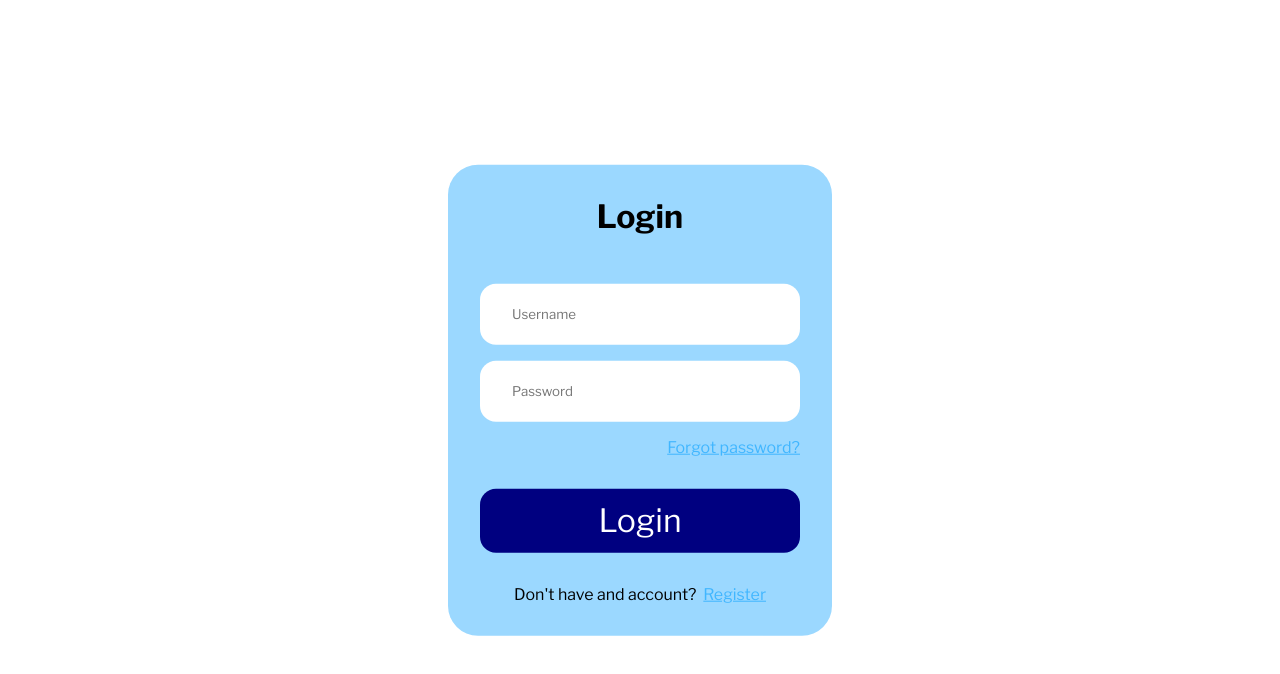
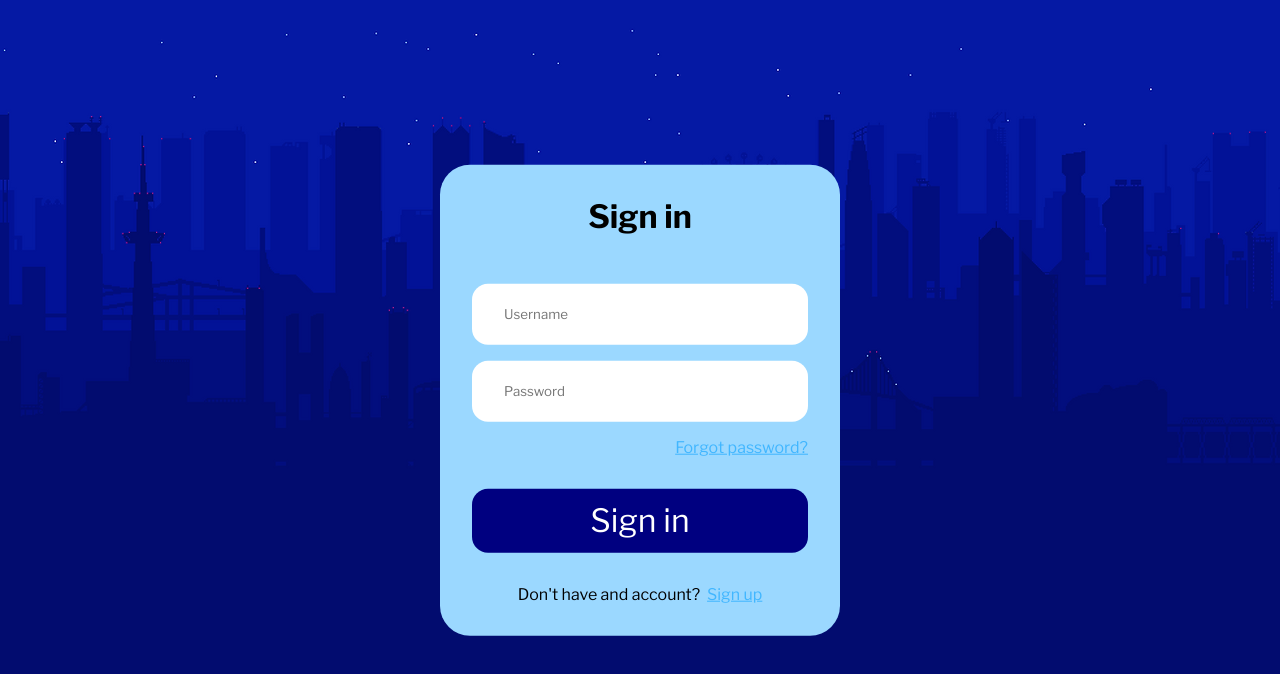
Before and after one commit to KTeacher1004/finaltest.github.io, a plain HTML site: page login.html in a window 1280 px wide. Drawn offline with nearby package versions, Linux system fonts and the light colour scheme.

```diff
--- a/assets/css/login.css
+++ b/assets/css/login.css
@@ -9,9 +9,10 @@
     width: 100vw;
     height: 100vh;
     position: relative;
+    background: url(/assets/images/background/background-login.png);
 }
 .login {
-    width: 30%;
+    width: 400px;
     text-align: center;
     transform: translate(-50%, -50%);
     border: none;
--- a/assets/js/login.js
+++ b/assets/js/login.js
@@ -9,12 +9,5 @@
     e.preventDefault();
 })
 submitBtn.addEventListener('click', (e) => {
-    if(password.value.length < 8 ||password) {
-        passwordText.innerHTML = 'Incorrect password!'
-    }
-    else{
-        passwordText.innerHTML = ''
-    }
+    console.log('later lmfao')
 })
-let a = 'sach7774'
-console.log(a.substring(4))
--- a/login.html
+++ b/login.html
@@ -3,14 +3,14 @@
 <head>
     <meta charset="UTF-8">
     <meta name="viewport" content="width=device-width, initial-scale=1.0">
-    <title>Login</title>
+    <title>Sign in</title>
     <link rel="stylesheet" href="assets/css/login.css">
     <link rel="stylesheet" href="https://cdnjs.cloudflare.com/ajax/libs/font-awesome/6.5.1/css/all.min.css" integrity="sha512-DTOQO9RWCH3ppGqcWaEA1BIZOC6xxalwEsw9c2QQeAIftl+Vegovlnee1c9QX4TctnWMn13TZye+giMm8e2LwA==" crossorigin="anonymous" referrerpolicy="no-referrer" />
 </head>
 <body>
     <div class="container">
         <div class="login">
-            <h1>Login</h1>
+            <h1>Sign in</h1>
             <form action="">
                 <input type="text" placeholder="Username" id="username">
                 <br>
@@ -19,11 +19,11 @@
                 <div class="hyperlink">
                     <a href="#" class="forgor">Forgot password?</a>
                 </div>
-                <button type="submit" id="submit-btn">Login</button>
+                <button type="submit" id="submit-btn">Sign in</button>
             </form>
             <div class="foot">
                 <span>Don't have and account?&nbsp;</span>
-                <span><a href="">Register</a></span>
+                <span><a href="register.html">Sign up</a></span>
             </div>
         </div>
     </div>
```
